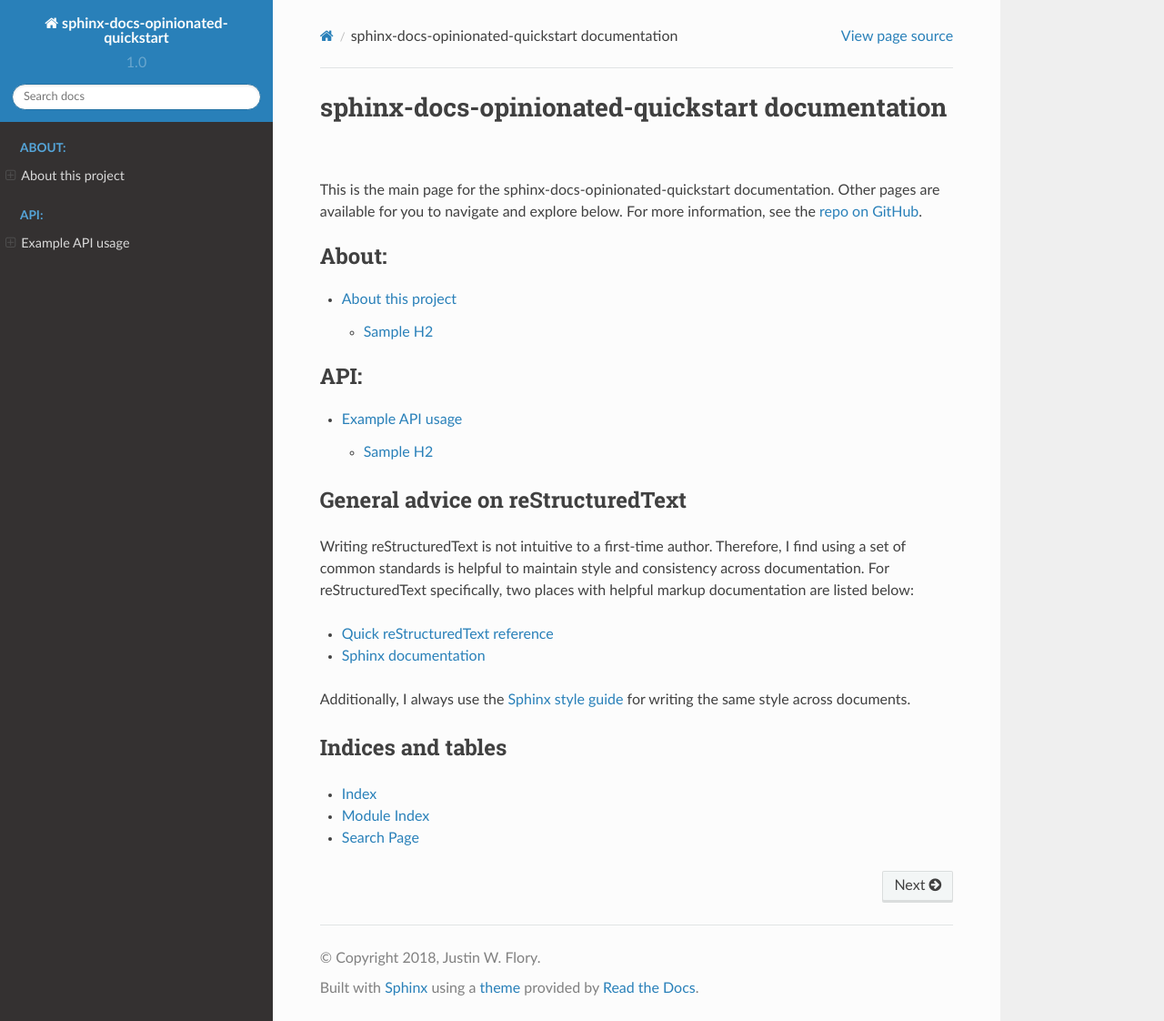
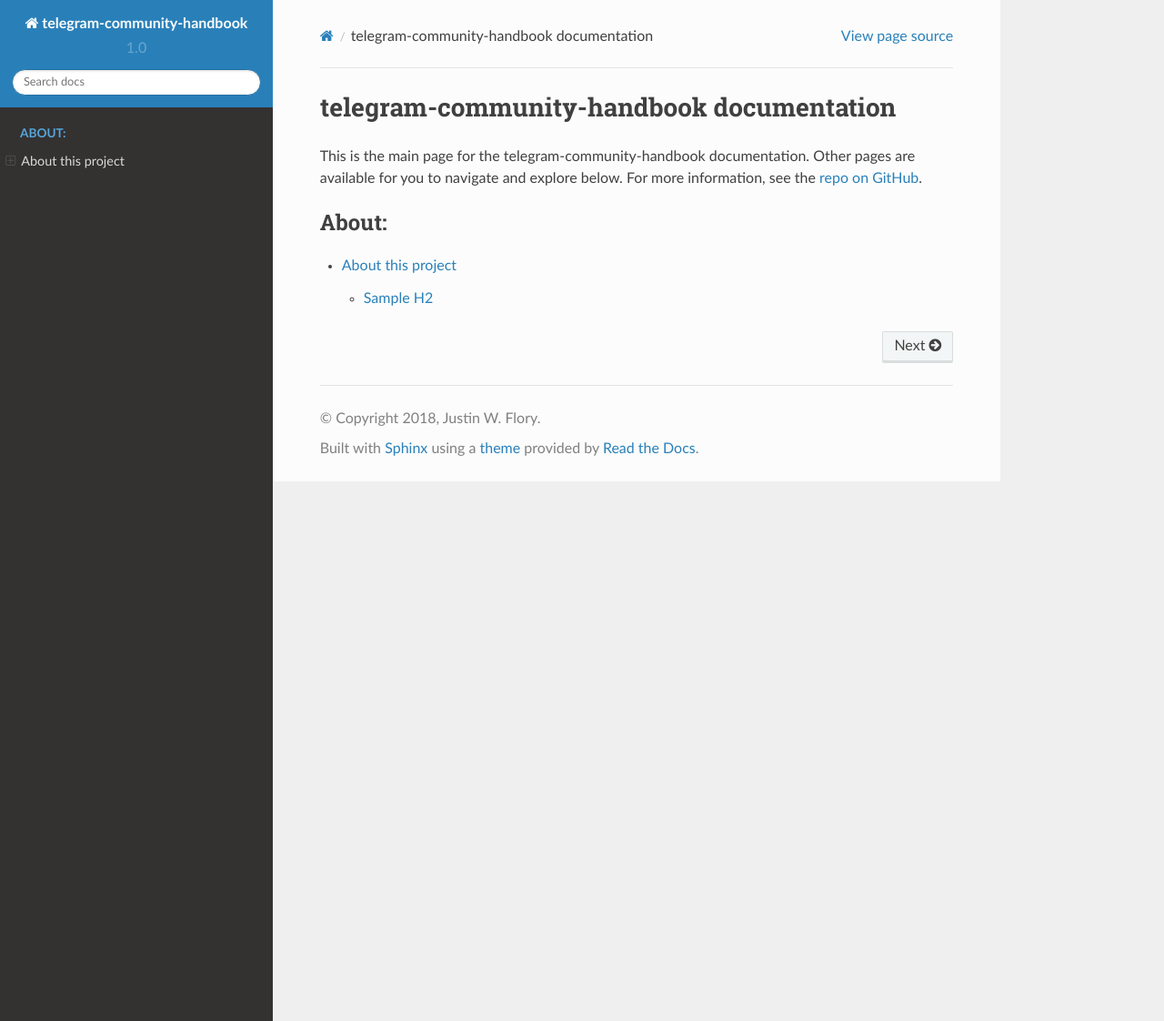
Before and after one commit to jwflory/telegram-community-handbook, a Sphinx documentation site: the page built from docs/index.rst, in a window 1280 px wide and 1122 px high. Shown: the whole window at 91% size. Built offline with Sphinx 7.4.7 and the Read the Docs theme 2.0.0, drawn with Linux system fonts in a browser that asks for light colours; formulas are drawn with MathJax 3.

Commit message:
:memo: Update project name globally
This commit updates information about this project. It updates the
project name in any files that were hard-coded to
`sphinx-docs-opinionated-quickstart`. I also updated the license year,
even if I might change it to a CC license later.

Signed-off-by: Justin W. Flory <git@jwf.io>

```diff
--- a/docs/conf.py
+++ b/docs/conf.py
@@ -19,7 +19,7 @@
 
 # -- Project information -----------------------------------------------------
 
-project = 'sphinx-docs-opinionated-quickstart'
+project = 'telegram-community-handbook'
 copyright = '2018, Justin W. Flory'
 author = 'Justin W. Flory'
 
@@ -115,7 +115,7 @@ html_static_path = ['_static']
 # -- Options for HTMLHelp output ---------------------------------------------
 
 # Output file base name for HTML help builder.
-htmlhelp_basename = 'sphinx-docs-opinionated-quickstartdoc'
+htmlhelp_basename = 'telegram-community-handbookdoc'
 
 
 # -- Options for LaTeX output ------------------------------------------------
@@ -142,7 +142,7 @@ latex_elements = {
 # (source start file, target name, title,
 #  author, documentclass [howto, manual, or own class]).
 latex_documents = [
-    (master_doc, 'sphinx-docs-opinionated-quickstart.tex', 'sphinx-docs-opinionated-quickstart Documentation',
+    (master_doc, 'telegram-community-handbook.tex', 'telegram-community-handbook Documentation',
      'Justin W. Flory', 'manual'),
 ]
 
@@ -152,7 +152,7 @@ latex_documents = [
 # One entry per manual page. List of tuples
 # (source start file, name, description, authors, manual section).
 man_pages = [
-    (master_doc, 'sphinx-docs-opinionated-quickstart', 'sphinx-docs-opinionated-quickstart Documentation',
+    (master_doc, 'telegram-community-handbook', 'telegram-community-handbook Documentation',
      [author], 1)
 ]
 
@@ -163,8 +163,8 @@ man_pages = [
 # (source start file, target name, title, author,
 #  dir menu entry, description, category)
 texinfo_documents = [
-    (master_doc, 'sphinx-docs-opinionated-quickstart', 'sphinx-docs-opinionated-quickstart Documentation',
-     author, 'sphinx-docs-opinionated-quickstart', 'One line description of project.',
+    (master_doc, 'telegram-community-handbook', 'telegram-community-handbook Documentation',
+     author, 'telegram-community-handbook', 'One line description of project.',
      'Miscellaneous'),
 ]
 
--- a/docs/index.rst
+++ b/docs/index.rst
@@ -1,15 +1,10 @@
-.. sphinx-docs-opinionated-quickstart documentation master file, created by
-   sphinx-quickstart on Mon Nov  5 13:02:02 2018.
-   You can adapt this file completely to your liking, but it should at least
-   contain the root `toctree` directive.
+#########################################
+telegram-community-handbook documentation
+#########################################
 
-################################################
-sphinx-docs-opinionated-quickstart documentation
-################################################
-
-This is the main page for the sphinx-docs-opinionated-quickstart documentation.
+This is the main page for the telegram-community-handbook documentation.
 Other pages are available for you to navigate and explore below.
-For more information, see the `repo on GitHub <https://github.com/jwflory/sphinx-docs-opinionated-quickstart>`_.
+For more information, see the `repo on GitHub <https://github.com/jwflory/telegram-community-handbook>`_.
 
 .. toctree::
     :maxdepth: 2
@@ -18,34 +13,3 @@ For more information, see the `repo on GitHub <https://github.com/jwflory/sphinx
     :glob:
 
     about/*
-
-.. toctree::
-    :maxdepth: 2
-    :name: api
-    :caption: API:
-    :glob:
-
-    api/*
-
-
-**********************************
-General advice on reStructuredText
-**********************************
-
-Writing reStructuredText is not intuitive to a first-time author.
-Therefore, I find using a set of common standards is helpful to maintain style and consistency across documentation.
-For reStructuredText specifically, two places with helpful markup documentation are listed below:
-
-* `Quick reStructuredText reference <http://docutils.sourceforge.net/docs/user/rst/quickref.html>`_
-* `Sphinx documentation <https://media.readthedocs.org/pdf/sphinx/stable/sphinx.pdf>`_
-
-Additionally, I always use the `Sphinx style guide <https://documentation-style-guide-sphinx.readthedocs.io/>`_ for writing the same style across documents.
-
-
-******************
-Indices and tables
-******************
-
-* :ref:`genindex`
-* :ref:`modindex`
-* :ref:`search`
```
Also changed, not shown: README.md (+8 -21 lines), LICENSE.txt, 2 other files.
